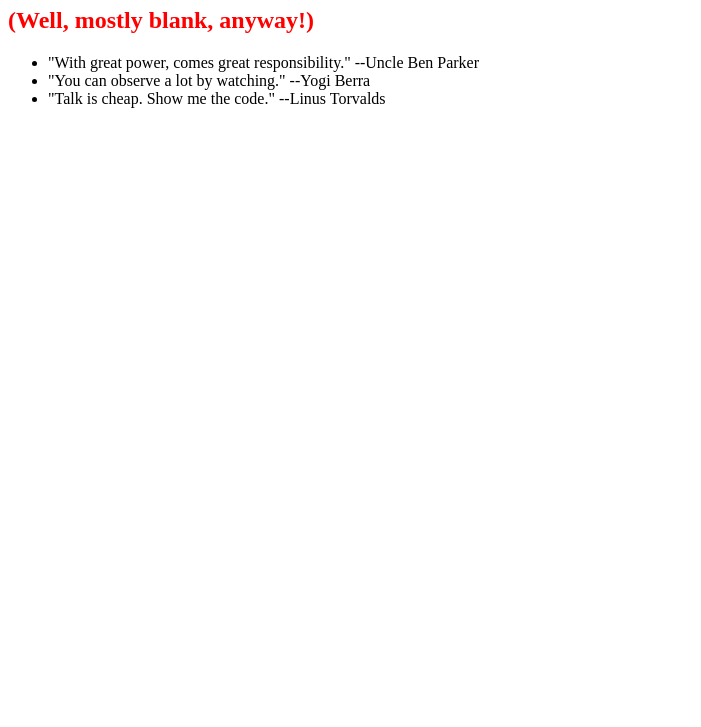
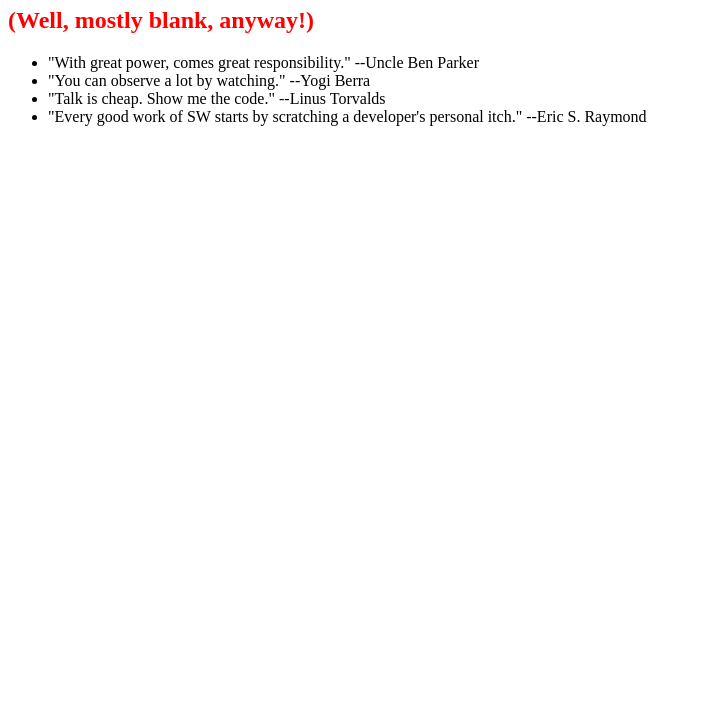
Before and after one commit to gazzda365/0main_openSAP_repo, a plain HTML site: page index.html in a window 1280 px wide. Shown: the part 73-800 px from the top of the page, without its empty margins (0-701 px from the left). Drawn offline with Linux system fonts and the light colour scheme.

Commit message:
Eric Raymond quote

```diff
--- a/index.html
+++ b/index.html
@@ -8,11 +8,11 @@
 	<body>
 		<h1>This web page is BLANK</h1>
 		<h2>(Well, mostly blank, anyway!)</h2>
-		<!-- see GS_2018-04-30_19-11-22==granular-see-styles-not-copied.png -->
 		<ul>
 			<li>"With great power, comes great responsibility." --Uncle Ben Parker</li>
 			<li>"You can observe a lot by watching." --Yogi Berra</li>
 			<li>"Talk is cheap. Show me the code." --Linus Torvalds</li>
+			<li>"Every good work of SW starts by scratching a developer's personal itch." --Eric S. Raymond</li>
 		</ul>
 	</body>
 </html>
```
